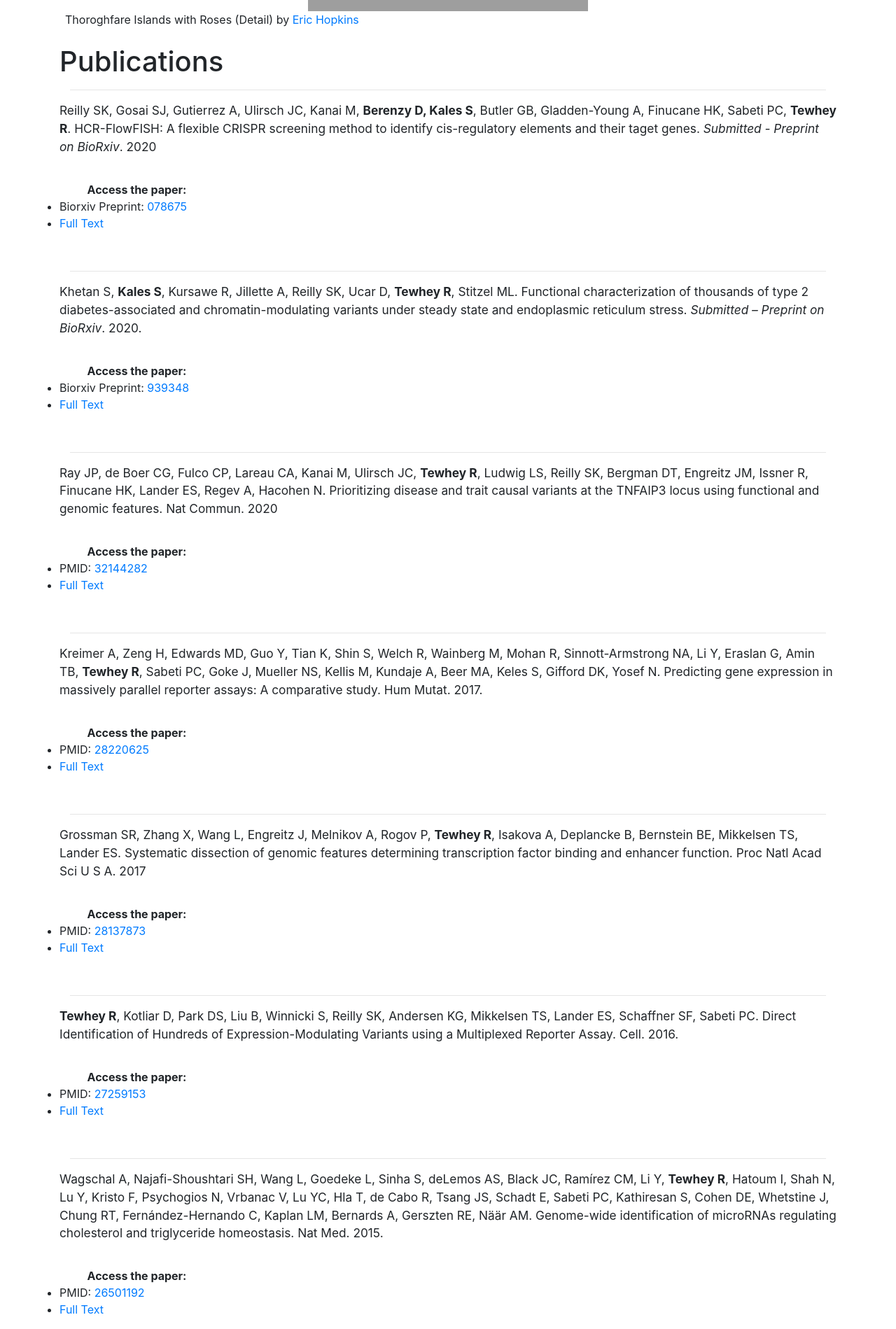
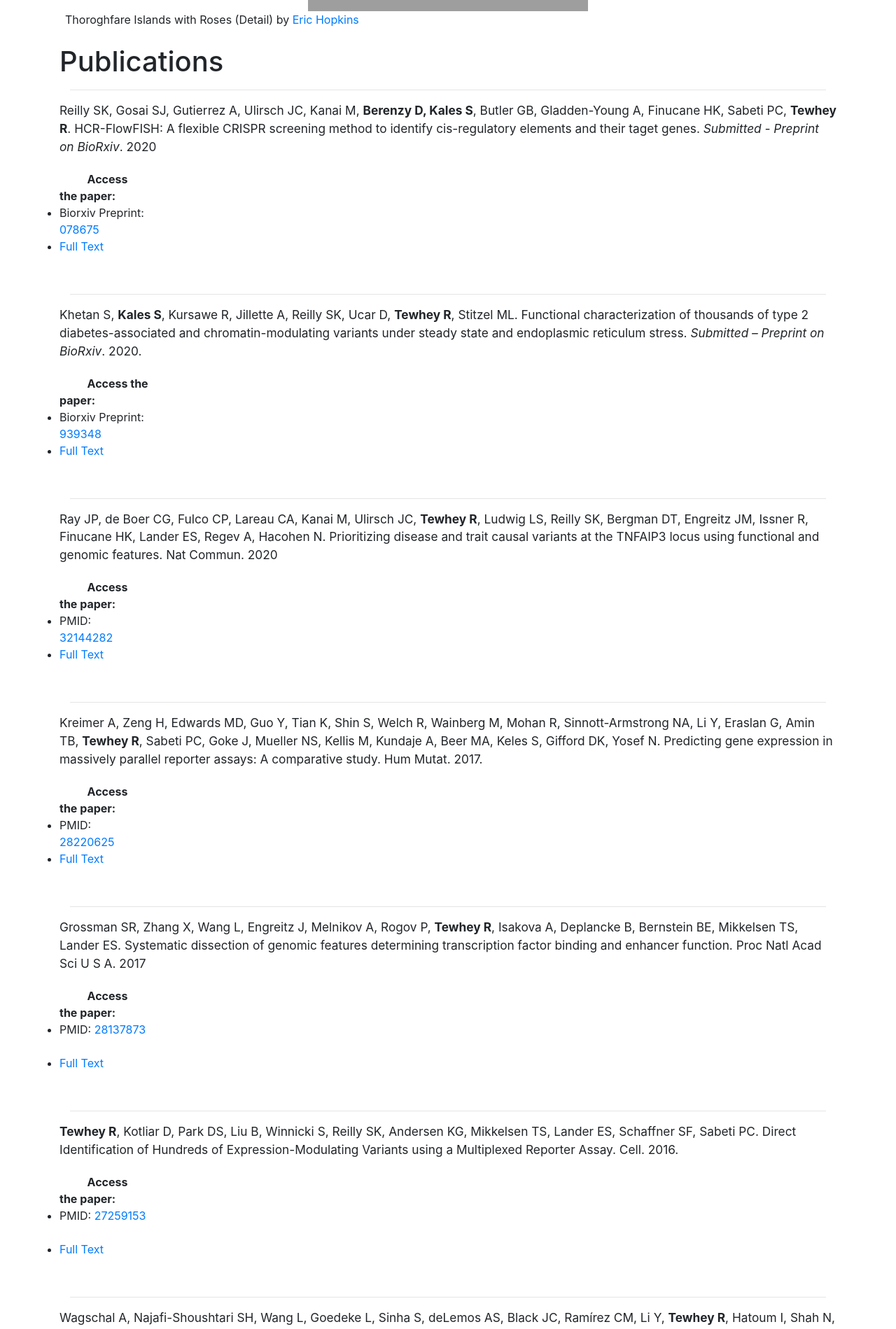
Before and after one commit to tewhey-lab/tewhey-lab.github.io, a Jekyll site: the page built from publications/index.html, in a window 1280 px wide. Shown: the part 360-2259 px from the top of the page at 70% size. Built offline with Jekyll 4.4.1, drawn with Linux system fonts in a browser that asks for light colours; nearby versions of some CDN libraries; comment, search, counter and statistics services are not loaded; grey boxes are pictures that could not be loaded.

Commit message:
Update index.html

```diff
--- a/publications/index.html
+++ b/publications/index.html
@@ -17,8 +17,8 @@
 <hr>
 <div class="row" style="padding-top: 10px; margin-top: -10px;" id="{{publication.pmid}}">
 <div style="font-size: 108% !important;">{{ publication.citation | markdownify }}</div>
-<div class="row" style="padding-top: 20px; margin-top: - 20px;">
-  <ul class="col-sm-12">
+<div class="row" style="padding-top: 5px; margin-top: - 5px;">
+  <ul class="col-md-8">
 			<strong> &emsp; &emsp; Access the paper: &emsp; </strong>
 			<!--PMID-->
 			{% if publication.pmid %}
```
